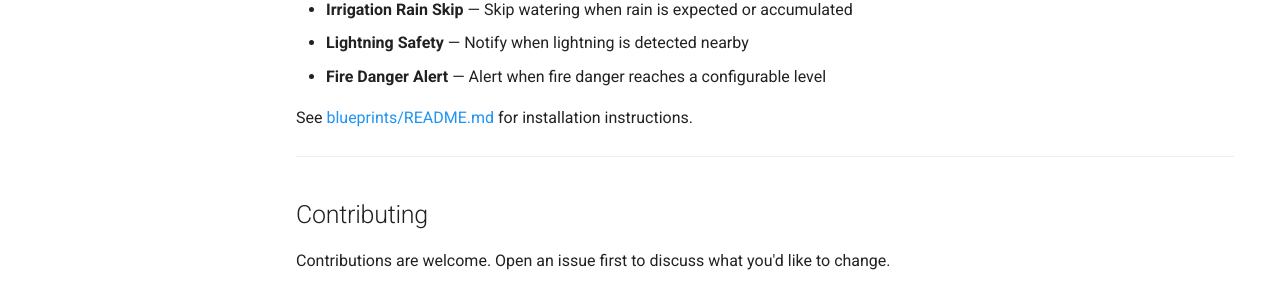
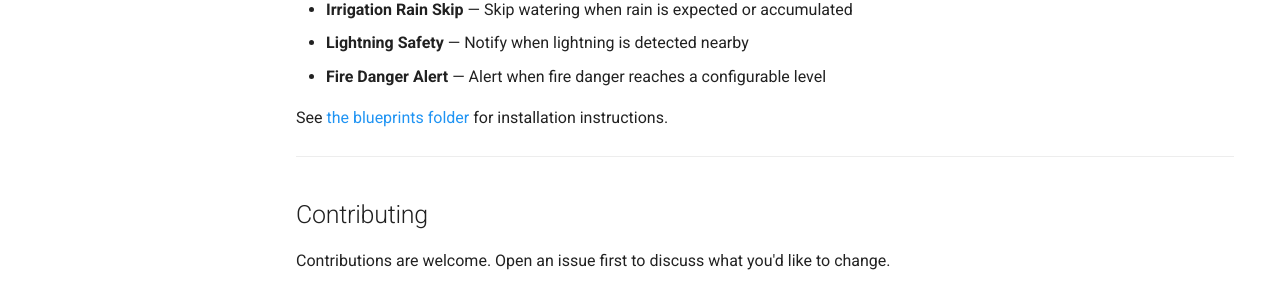
Before and after one commit to kmich/ha_ws_core, an MkDocs documentation site: the page built from docs/science.md, in a window 1280 px wide and 900 px high, scrolled down 6716 px. Shown: the part 176-469 px from the top of the window. Built offline with MkDocs 1.6.1 and Material for MkDocs 9.7.7, drawn with Linux system fonts in a browser that asks for light colours; comment, search, counter and statistics services are not loaded.

Commit message:
fix: resolve github CI failures (pytest_socket, translation URLs, broken docs link)

```diff
--- a/docs/science.md
+++ b/docs/science.md
@@ -307,7 +307,7 @@
 - **Lightning Safety** — Notify when lightning is detected nearby
 - **Fire Danger Alert** — Alert when fire danger reaches a configurable level
 
-See [blueprints/README.md](blueprints/README.md) for installation instructions.
+See [the blueprints folder](https://github.com/kmich/ha_ws_core/tree/main/blueprints) for installation instructions.
 
 ---
 
@@ -328,7 +328,7 @@
 
 ## License
 
-[MIT](LICENSE)
+[MIT](https://github.com/kmich/ha_ws_core/blob/main/LICENSE)
 
 ---
 
--- a/requirements_dev.txt
+++ b/requirements_dev.txt
@@ -1,3 +1,4 @@
 pytest>=8.0
 pytest-homeassistant-custom-component>=0.13
+pytest-socket>=0.7.0
 ruff>=0.4
```
Also changed, not shown: 2 other files.
